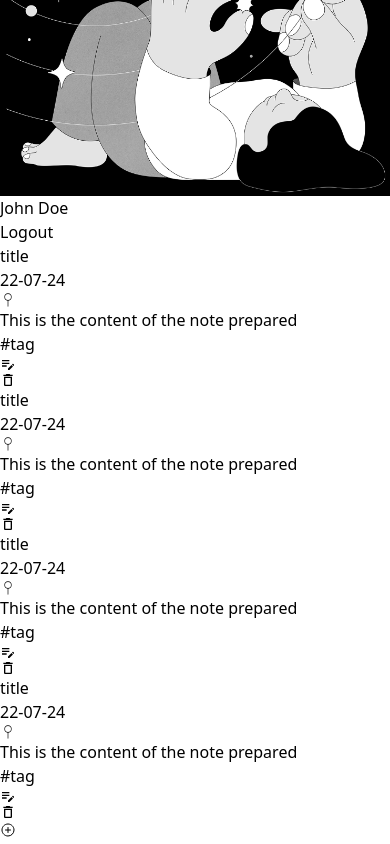
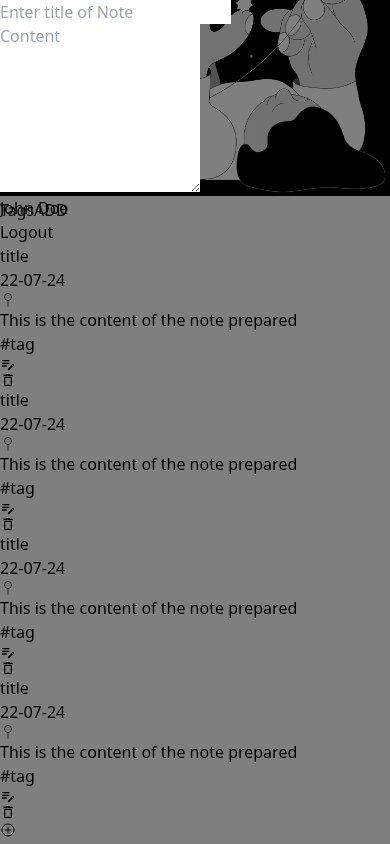
Before and after one commit to gnvvs-07/notesMern, a React (Vite) app in the folder client/: page /notes in a window 390 px wide. Both pictures are taken after a click on the button 8 px from the left and 967 px from the top of the page. Shown: the part 138-982 px from the top of the page. Built offline with nearby package versions, Linux system fonts and the light colour scheme.

Commit message:
notes add modal added and responsive

```diff
--- a/client/package.json
+++ b/client/package.json
@@ -13,6 +13,7 @@
     "react": "^18.3.1",
     "react-dom": "^18.3.1",
     "react-icons": "^5.2.1",
+    "react-modal": "^3.16.1",
     "react-router-dom": "^6.25.1"
   },
   "devDependencies": {
--- /dev/null
+++ b/client/src/pages/Home/AddEditNotes.jsx
@@ -0,0 +1,27 @@
+export default function AddEditNotes() {
+  return (
+    <div className="p-3">
+      <div className="flex flex-col border p-3 gap-2 justify-center">
+        <input
+          type="text"
+          placeholder="Enter title of Note"
+          className="bg-gray-100 p-3 rounded-lg outline-none w-full"
+        />
+        <textarea
+          placeholder="Content"
+          className="bg-gray-100 p-3 rounded-lg outline-none w-full"
+          rows={7}
+        ></textarea>
+      </div>
+      <div className="flex flex-col mt-3">
+        <label className="mb-2">Tags</label>
+        <button
+          className="self-center sm:self-start bg-teal-500 p-3 rounded-md my-3 w-full sm:w-1/3"
+          onClick={() => {}}
+        >
+          ADD
+        </button>
+      </div>
+    </div>
+  );
+}
--- a/client/src/pages/Home/Home.jsx
+++ b/client/src/pages/Home/Home.jsx
@@ -1,6 +1,17 @@
 import NoteCard from "../../components/Cards/NoteCard";
 import { IoAddCircleOutline } from "react-icons/io5";
+import AddEditNotes from "./AddEditNotes";
+import { useState } from "react";
+import Modal from "react-modal";
+
 export default function Home() {
+  // setting modal
+  const [openAddedModal, setOpenAddedModal] = useState({
+    isShown: false,
+    type: "add",
+    data: null,
+  });
+
   return (
     <div className="p-3">
       <div className="grid grid-cols-1 xs:grid-cols-2 sm:grid-cols-3 md:grid-cols-4 lg:grid-cols-5 gap-4">
@@ -45,9 +56,34 @@ export default function Home() {
           onPinNote={() => {}}
         />
       </div>
-      <button className=" absolute bottom-10 right-10 z-100">
+      <button
+        className="absolute bottom-10 right-10 z-100"
+        onClick={() =>
+          setOpenAddedModal({
+            isShown: true,
+            type: "add",
+            data: null,
+          })
+        }
+      >
         <IoAddCircleOutline className="h-10 w-10 text-white bg-blue-500 rounded-full opacity-85 hover:opacity-100" />
       </button>
+      {/* modal */}
+      <Modal
+        isOpen={openAddedModal.isShown}
+        onRequestClose={() =>
+          setOpenAddedModal({ isShown: false, type: "add", data: null })
+        }
+        style={{
+          overlay: {
+            backgroundColor: "rgba(0,0,0,0.5)",
+          },
+        }}
+        contentLabel="Add/Edit Note"
+        className="bg-white p-4 rounded-md w-[80%] sm:w-[60%] mt-40 mx-auto"
+      >
+        <AddEditNotes />
+      </Modal>
     </div>
   );
 }
```
Also changed, not shown: 1 other file (tests, documents, lock files or other folders).
